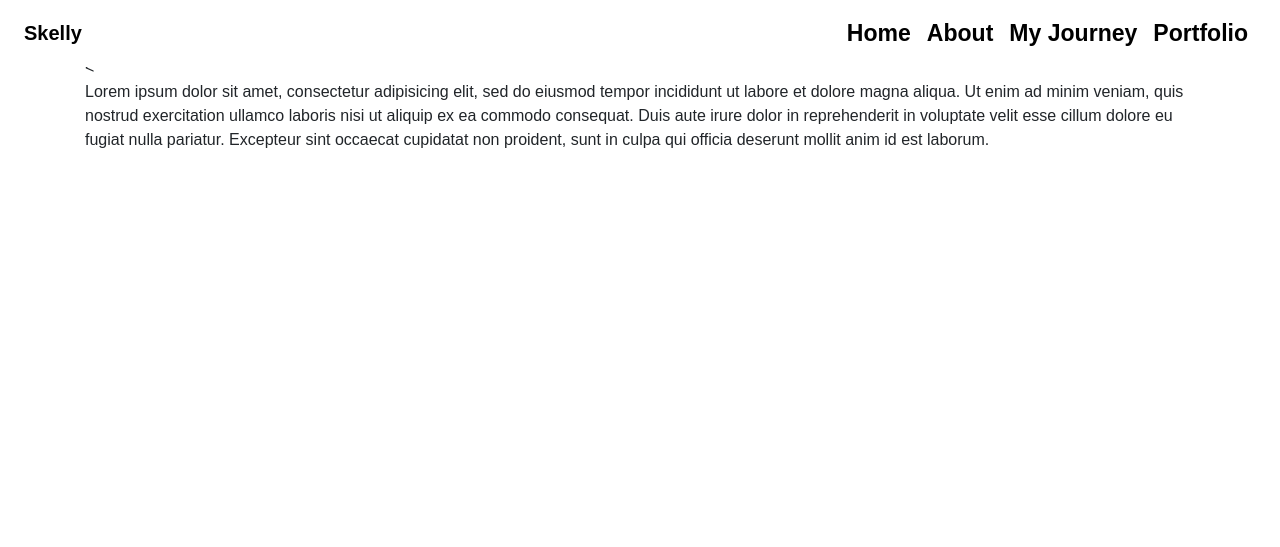
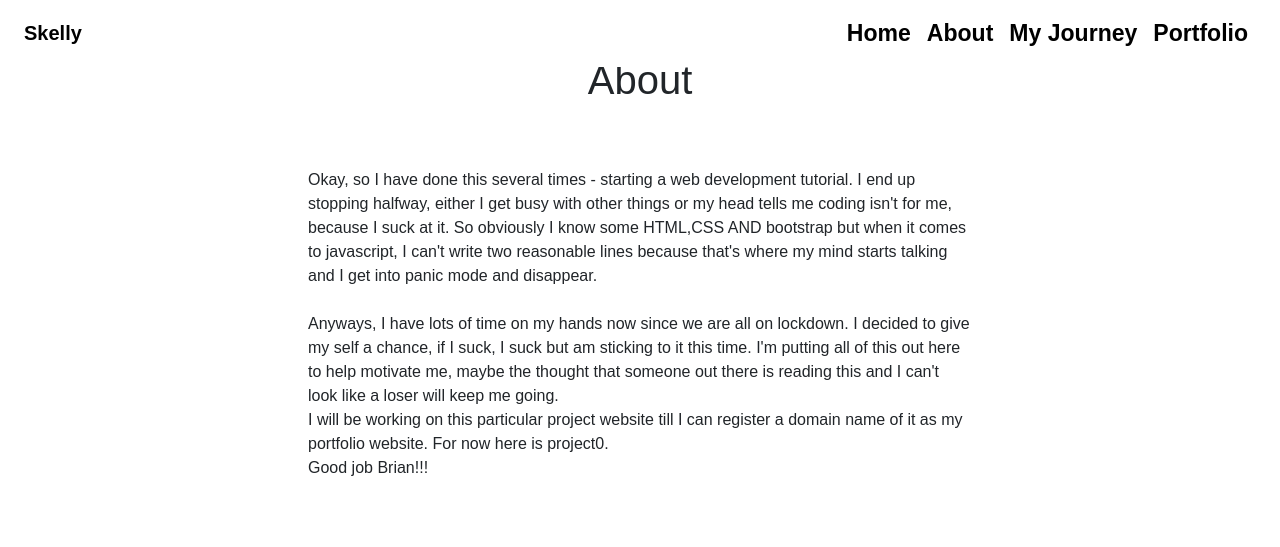
Before and after one commit to Skelztag/Project0, a plain HTML site: page about.html in a window 1280 px wide. Drawn offline with nearby package versions, Linux system fonts and the light colour scheme.

Commit message:
Change lorem texts

```diff
--- a/about.html
+++ b/about.html
@@ -32,21 +32,28 @@
 		  </div>
 		</nav>
 <body>
-	<div class="container">
-		<div class="row">
+	<div class="container pt-5">
+		<div class="row p-2">
 			<div class="col-12">
-				<h1>About</h1>
+				<h1 class="text-center">About</h1>
 			</div>
 		</div>
 		<div class="row">
-			<div class="col-12">
-				<<p>
-					Lorem ipsum dolor sit amet, consectetur adipisicing elit, sed do eiusmod
-					tempor incididunt ut labore et dolore magna aliqua. Ut enim ad minim veniam,
-					quis nostrud exercitation ullamco laboris nisi ut aliquip ex ea commodo
-					consequat. Duis aute irure dolor in reprehenderit in voluptate velit esse
-					cillum dolore eu fugiat nulla pariatur. Excepteur sint occaecat cupidatat non
-					proident, sunt in culpa qui officia deserunt mollit anim id est laborum.
+			<div class="col-lg-8 col-sm-12 offset-lg-2 p-5">
+				<p>
+					Okay, so I have done this several times - starting a web development tutorial.
+					I end up stopping halfway, either I get busy with other things or my head tells me
+					coding isn't for me, because I suck at it. So obviously I know some HTML,CSS AND
+					bootstrap but when it comes to javascript, I can't write two reasonable lines because that's where
+					my mind starts talking and I get into panic mode and disappear.
+					<br><br>
+					Anyways, I have lots of time on my hands now since we are all on lockdown. I decided to
+					give my self a chance, if I suck, I suck but am sticking to it this time. I'm putting all
+					of this out here to help motivate me, maybe the thought that someone out there is reading this
+					and I can't look like a loser will keep me going.<BR>
+					I will be working on this particular project website till I can register a domain name of
+					it as my portfolio website. For now here is project0.<br>
+					Good job Brian!!!
 				</p>
 			</div>
 		</div>
```
